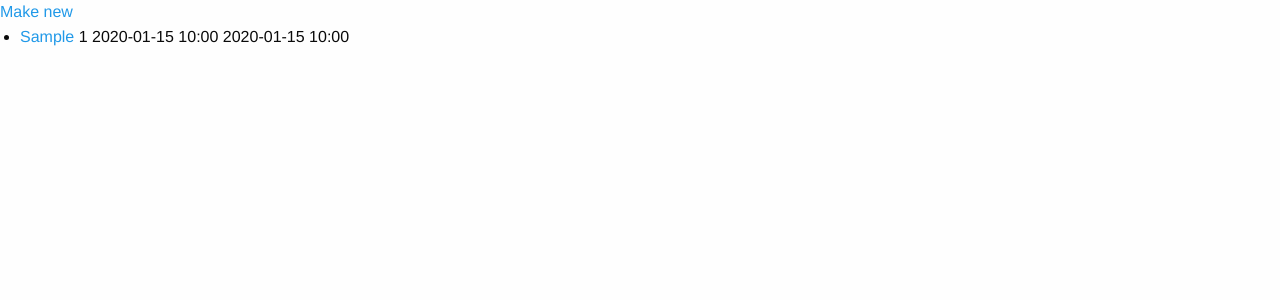
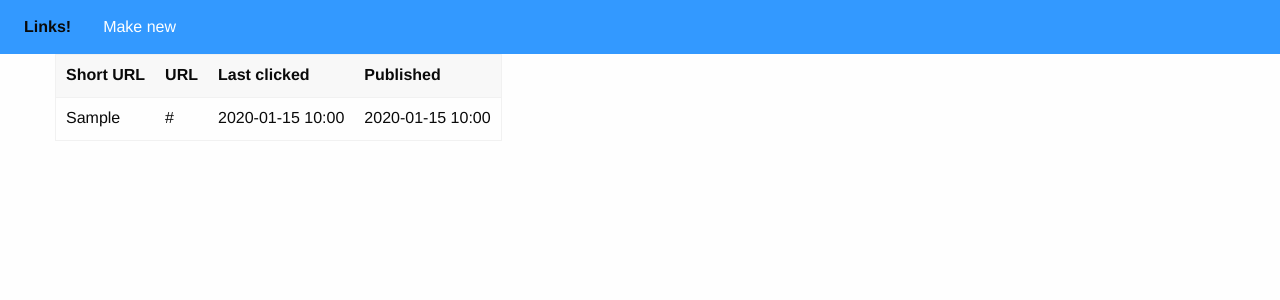
Before and after one commit to lfx/links, a Django app: page /shorts/ in a window 1280 px wide. Shown: the top 300 px of the page. Run offline with Django 3.2, Linux system fonts and the light colour scheme; tables that the repository leaves empty hold one stand-in row (values such as "Sample post").

Commit message:
Prettified index

```diff
--- a/links/shorts/templates/short/index.html
+++ b/links/shorts/templates/short/index.html
@@ -1 +1 @@
-<!DOCTYPE html><html><head><meta charset="utf-8"><title>Short links!</title>    {% load staticfiles %}<link rel="stylesheet" type="text/css" href="{% static 'app.css' %}"></head><body><a href="{% url 'new' %}">Make new</a><ul>{% for link in links %}<li><a href="{{ link.url }}">{{ link.short }}</a> {{ link.clicks }} {{ link.last_access_date|date:'Y-m-d H:i' }} {{ link.pub_date|date:'Y-m-d H:i' }}</li>{% endfor %}</ul><script src="{% static 'js/jquery.min.js' %}"></script><script src="{% static 'js/what-input.min.js' %}"></script><script src="{% static 'js/foundation.min.js' %}"></script><script src="{% static 'js/app.js' %}"></script></body></html>
+<!DOCTYPE html><html><head><meta charset="utf-8"><title>Short links!</title>    {% load staticfiles %}<link rel="stylesheet" type="text/css" href="{% static 'app.css' %}"></head><body><div class="top-bar"><div class="top-bar-left"> <ul class="menu"><li class="menu-text">Links!</li><li><a href="{% url 'new' %}">Make new</a></li></ul></div></div><div class="row"><div class="large-12 columns"><table><thead><tr><th>Short URL</th><th>URL</th><th>Last clicked</th><th>Published</th></tr></thead><tbody></tbody>{% for link in links %}  <tr><td>{{ link.short }}</td><td>{{ link.url }}</td><td>{{ link.last_access_date|date:'Y-m-d H:i' }}</td><td>{{ link.pub_date|date:'Y-m-d H:i' }}</td></tr>{% endfor %}</table></div></div><script src="{% static 'js/jquery.min.js' %}"></script><script src="{% static 'js/what-input.min.js' %}"></script><script src="{% static 'js/foundation.min.js' %}"></script><script src="{% static 'js/app.js' %}"></script></body></html>
--- a/links/static/style/app.css
+++ b/links/static/style/app.css
@@ -3126,7 +3126,7 @@ table.hover tr:nth-of-type(even):hover {
   .top-bar::after {
     clear: both; }
   .top-bar, .top-bar ul {
-    background-color: #eee; }
+    background-color: #3399ff; }
     .top-bar li > a, .top-bar ul li > a {
       color: #fff; }
   .top-bar input {
--- a/links/static_raw/zu/scss/_settings.scss
+++ b/links/static_raw/zu/scss/_settings.scss
@@ -538,6 +538,6 @@ $tooltip-radius: $global-radius;
 // -----------
 
 $topbar-padding: 0.5rem;
-$topbar-background: #eee;
+$topbar-background: #3399ff;
 $topbar-link-color: #fff;
 $topbar-input-width: 200px;
```
Also changed, not shown: 1 other file.
